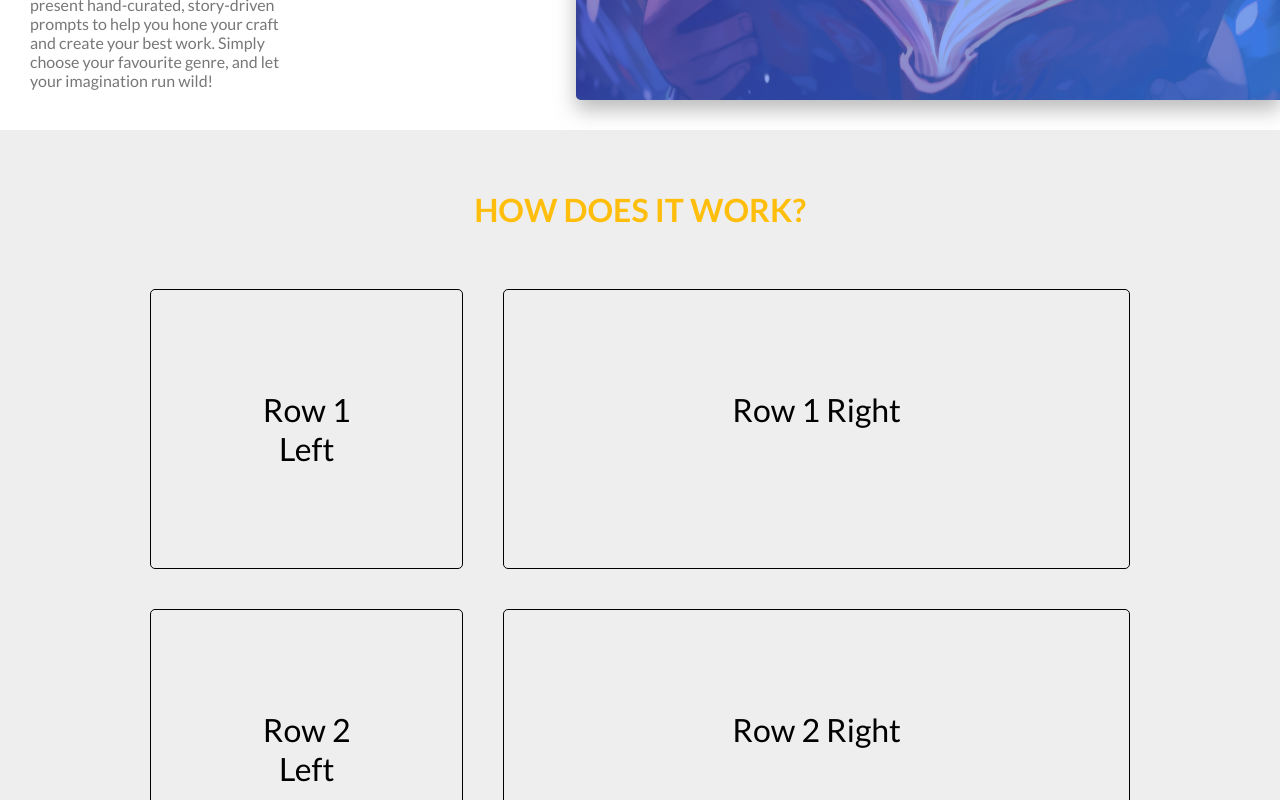
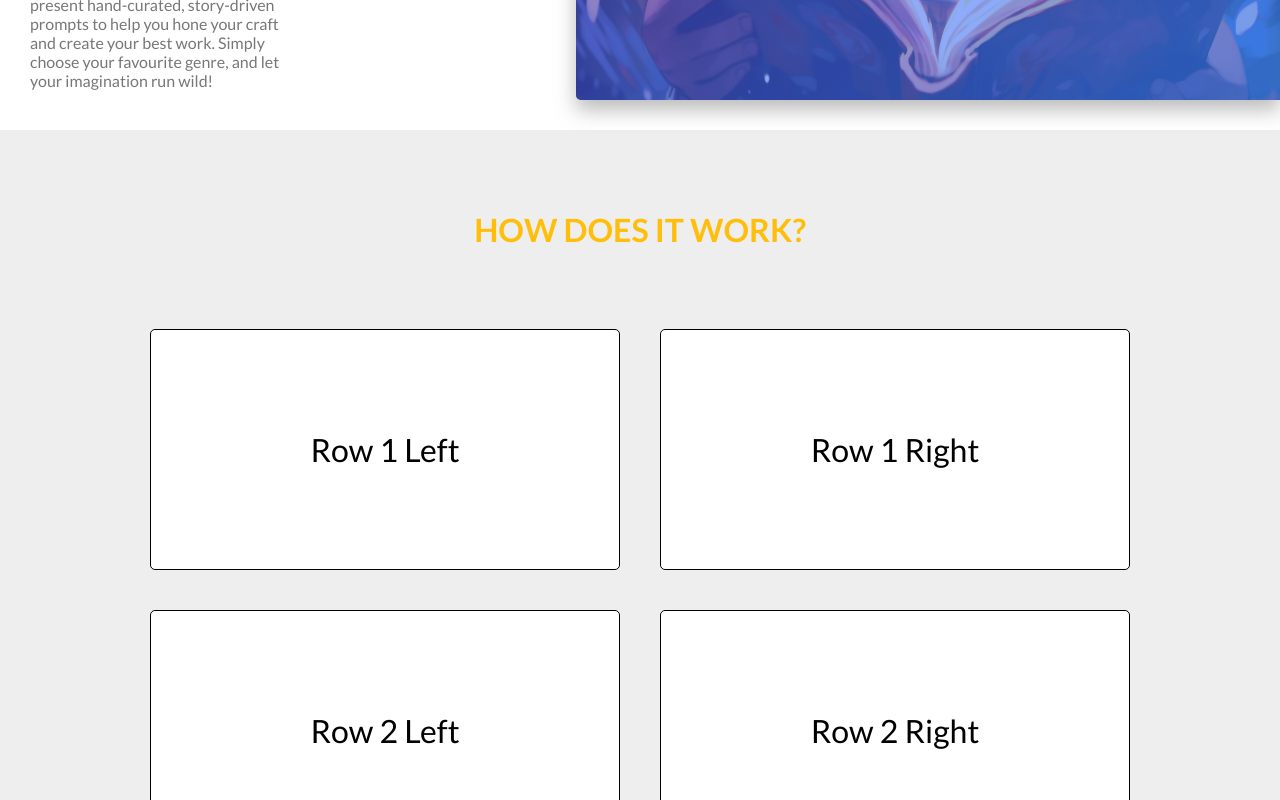
Before and after one commit to team-kataru/kataru-frontend, a React (Create React App) app: page / in a window 1280 px wide. Shown: the part 620-1420 px from the top of the page. Built offline with nearby package versions, Linux system fonts and the light colour scheme.

Commit message:
feat: Complete initial animation of grid on intersection

```diff
--- a/src/components/lp/Features.tsx
+++ b/src/components/lp/Features.tsx
@@ -3,14 +3,22 @@ import useObserver from "../../hooks/useObserver";
 
 function Features() {
   const gridRef = useRef<HTMLDivElement>(null);
-  console.log(gridRef);
+  const [gridIsVisible, setGridIsVisible] = useState(false);
+
+  // Invoke custom hook to mount observer, calling makeVisible when element intersects
+  const makeVisible = () => setGridIsVisible(true);
+  const options = { rootMargin: "-50px 0px" };
+  useObserver(gridRef, makeVisible, options);
 
   return (
     // id for smooth-scrolling link
     <section id="about-scroll" className="features">
       <h2 className="features__title">HOW DOES IT WORK?</h2>
 
-      <div ref={gridRef} className="features__grid">
+      <div
+        ref={gridRef}
+        className={`features__grid ${gridIsVisible ? "fade-in" : ""}`}
+      >
         <div className="features__grid--item">Row 1 Left</div>
         <div className="features__grid--item">Row 1 Right</div>
         <div className="features__grid--item">Row 2 Left</div>
--- a/src/sass/components/_features.scss
+++ b/src/sass/components/_features.scss
@@ -1,6 +1,6 @@
 .features {
   padding: 15rem;
-  padding-top: 6rem;
+  padding-top: 8rem;
   background-color: $color-grey-light-2;
   text-align: center;
   font-size: $font-size-medium;
@@ -8,21 +8,30 @@
   &__title {
     color: $amber;
     font-size: $font-size-medium;
-    margin-bottom: 6rem;
+    margin-bottom: 8rem;
   }
 
   &__grid {
     display: grid;
-    grid-template-columns: 1fr 2fr;
+    grid-template-columns: 1fr 1fr;
     column-gap: 4rem;
     row-gap: 4rem;
+    // set initial state and transition property
+    opacity: 0;
+    transform: translateY(-10%);
+    transition: all 1s;
 
     &--item {
       border: 1px solid $color-black;
       border-radius: 5px;
-      background-color: $color-grey-light-2;
+      background-color: $color-white;
       padding: 10rem;
       text-align: center;
     }
   }
 }
+
+.fade-in {
+  transform: translateX(0);
+  opacity: 1;
+}
```
Also changed, not shown: src/hooks/useObserver.tsx (+5 -9 lines).
